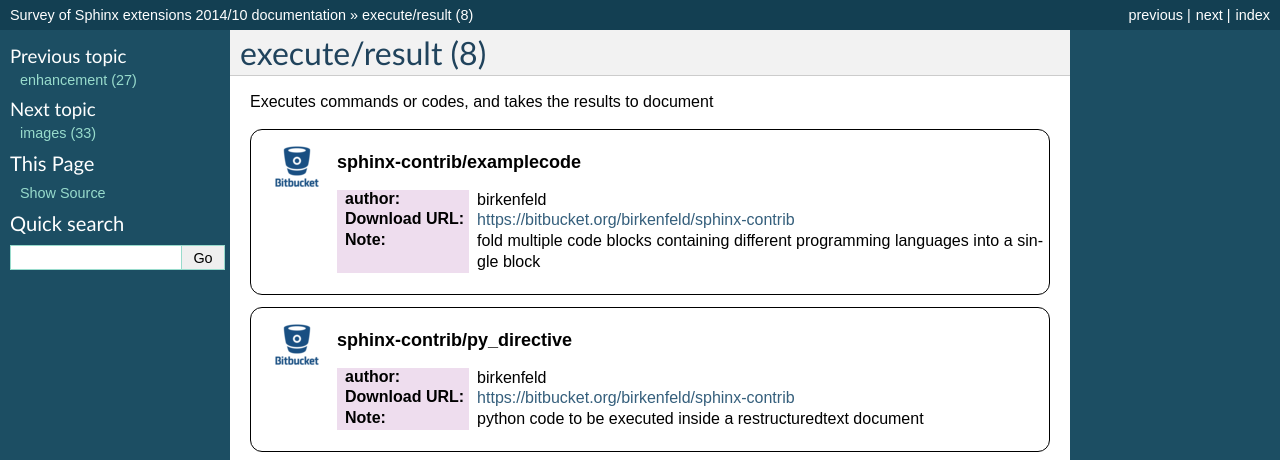
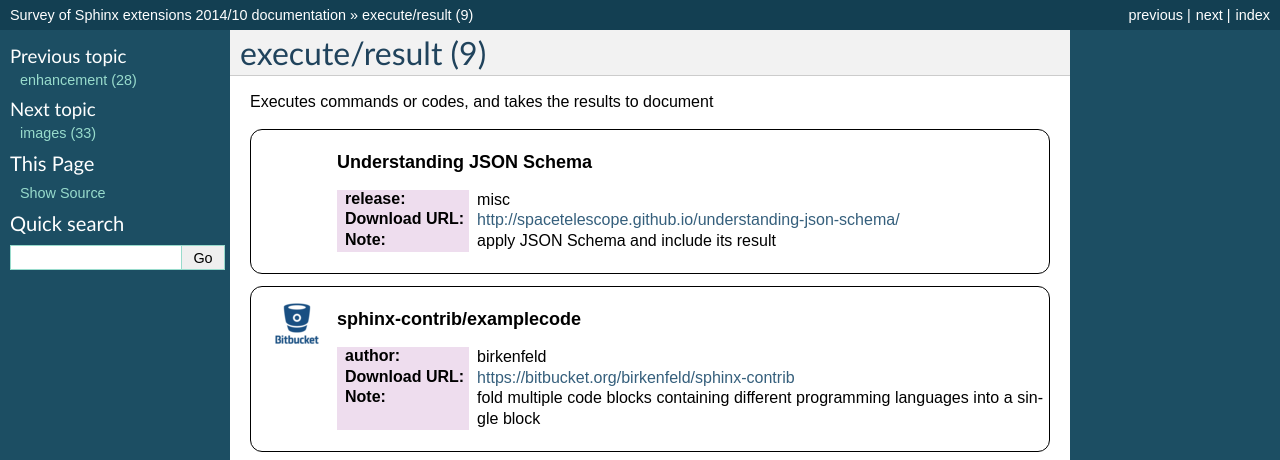
Before and after one commit to tk0miya/sphinxext_survey, a Sphinx documentation site: the page built from source/execute-result.rst, in a window 1280 px wide and 900 px high, cut to the strip 0-460 px from the top of the window. Built offline with Sphinx 7.4.7, drawn with Linux system fonts in a browser that asks for light colours; some of the changed text lies outside the part shown.

Commit message:
Update list

```diff
--- a/source/execute-result.rst
+++ b/source/execute-result.rst
@@ -1,10 +1,18 @@
-execute/result (8)
+execute/result (9)
 ==================
 
 Executes commands or codes, and takes the results to document
 
 .. role:: extension-name
 
+
+.. container:: sphinx-extension misc
+
+   :extension-name:`Understanding JSON Schema`
+
+   :release: misc
+   :Download URL: http://spacetelescope.github.io/understanding-json-schema/
+   :Note: apply JSON Schema and include its result
 
 .. container:: sphinx-extension bitbucket
 
```
Also changed, not shown: source/autodoc.rst (+24 -4 lines), source/enhancement.rst (+9 -1 lines), source/utilities.rst (+41 -1 lines), 1 other file.
